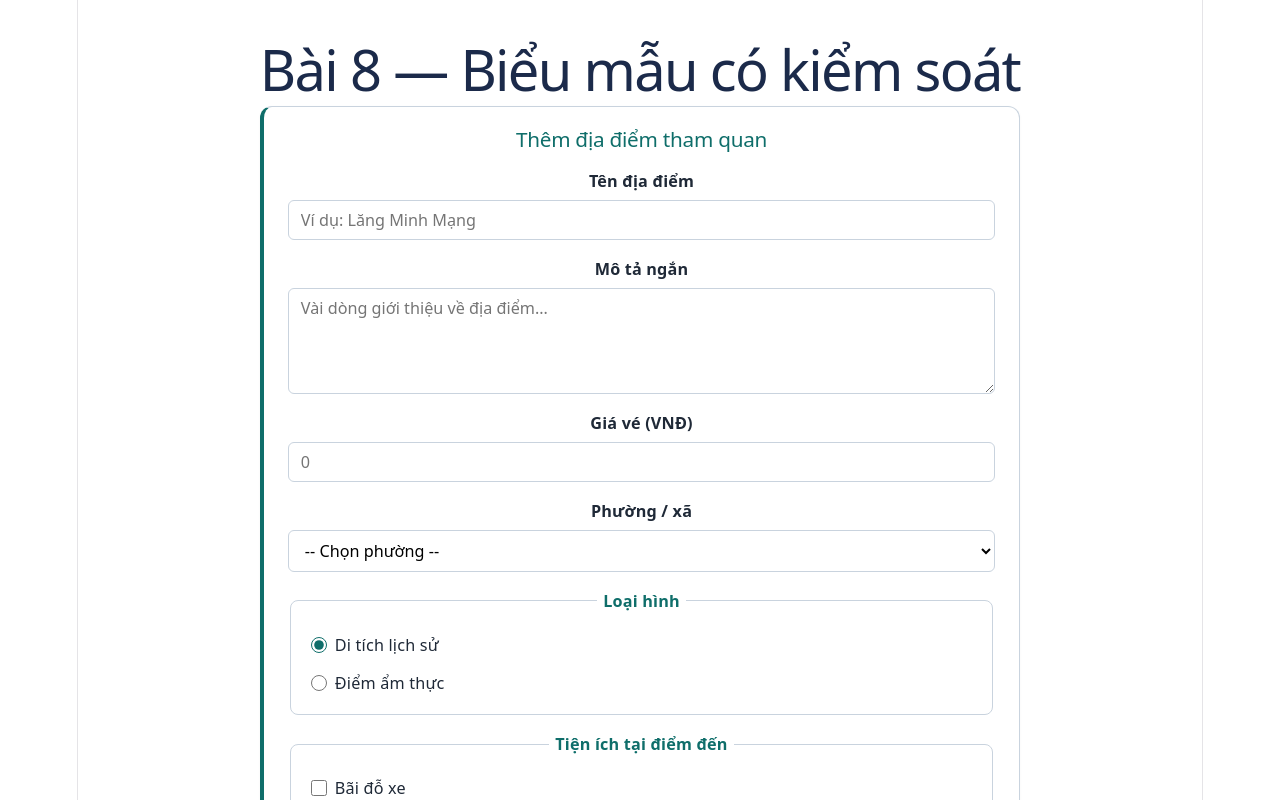
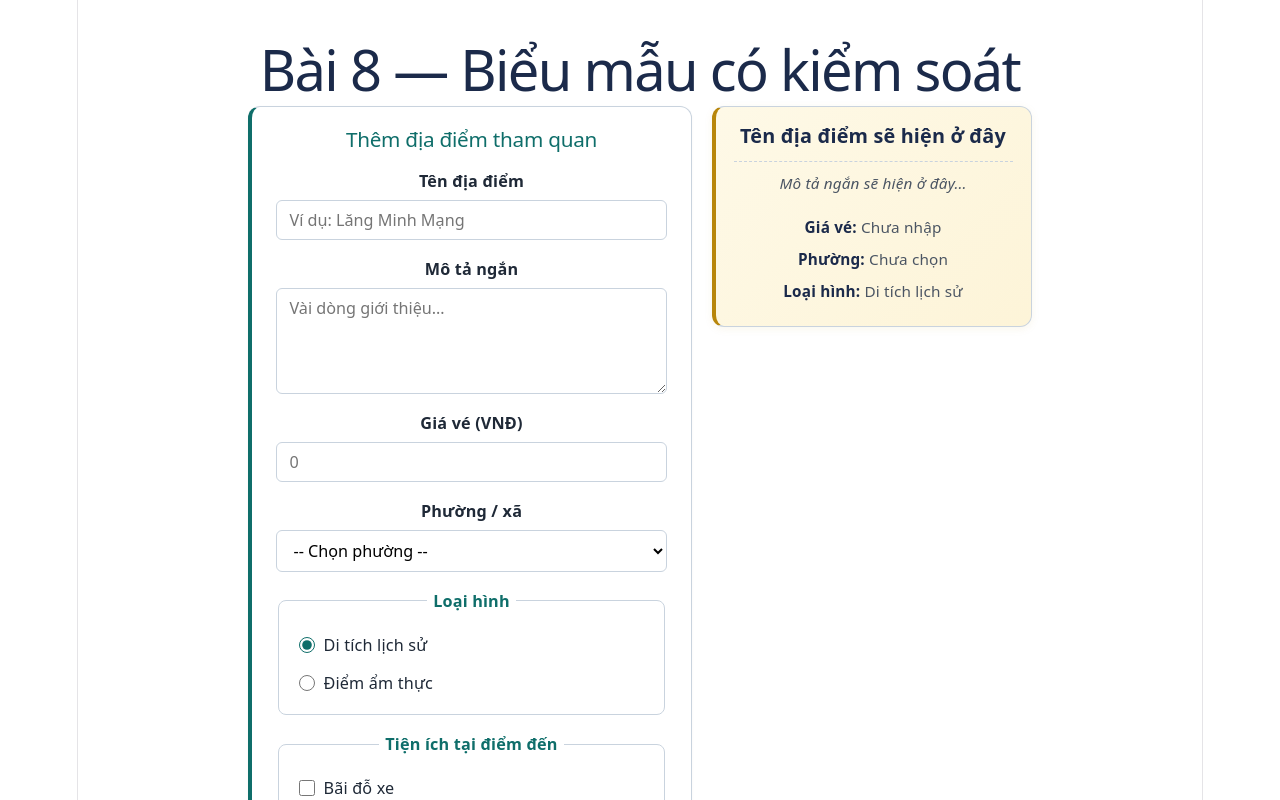
Before and after one commit to baophubaith123-blip/Phu-xuan-react, a React (Vite) app: page / in a window 1280 px wide. Shown: the top 800 px of the page. Built offline with nearby package versions, Linux system fonts and the light colour scheme.

Commit message:
Lab 5 Session 8: Lifting state up - khung xem truoc truc tiep

```diff
--- a/src/App.tsx
+++ b/src/App.tsx
@@ -1,8 +1,8 @@
-// App.tsx — Buổi 8: Biểu mẫu có kiểm soát + Custom Hook
+// App.tsx — Buổi 8: Biểu mẫu có kiểm soát
 // INT.7.18 — Web FrontEnd nâng cao
 
 import './styles/Bai8.css';
-import FormThemDiaDiem from './features/dia-diem/FormThemDiaDiem';
+import TrangThemDiaDiem from './pages/TrangThemDiaDiem';
 import FormGopY from './features/gop-y/FormGopY';
 
 export default function App() {
@@ -10,10 +10,10 @@ export default function App() {
     <main className="trang-Bai8">
       <h1>Bài 8 — Biểu mẫu có kiểm soát</h1>
 
-      {/* Form 1: Thêm địa điểm — dùng hook useForm */}
-      <FormThemDiaDiem />
+      {/* ✅ Lab 5: Trang có khung xem trước (cha giữ state) */}
+      <TrangThemDiaDiem />
 
-      {/* Form 2: Góp ý — dùng LẠI hook useForm */}
+      {/* Form Góp ý (vẫn dùng hook độc lập) */}
       <FormGopY />
     </main>
   );
--- a/src/features/dia-diem/FormThemDiaDiem.tsx
+++ b/src/features/dia-diem/FormThemDiaDiem.tsx
@@ -1,23 +1,9 @@
-// FormThemDiaDiem.tsx — Form thêm địa điểm (dùng hook useForm)
-// Buổi 8 · Lab 4: Rút gọn logic vào Custom Hook + thông báo thành công
+// FormThemDiaDiem.tsx — Form thêm địa điểm (NHẬN PROPS từ cha)
+// Buổi 8 · Lab 5: Không tự gọi hook — cha giữ state
 // INT.7.18 — Web FrontEnd nâng cao
 
-import { useState } from 'react';
-import type { ChangeEvent } from 'react';
-import { useForm } from '../../hooks/useForm';
-import { kiemChung } from './kiemChung';
+import type { ChangeEvent, FocusEvent, FormEvent } from 'react';
 import type { DuLieuForm } from './types';
-
-// ✅ Hằng số giá trị ban đầu — khai báo NGOÀI component
-const GIA_TRI_BAN_DAU: DuLieuForm = {
-  ten: '',
-  moTa: '',
-  giaVe: '',
-  phuong: '',
-  loaiHinh: 'di-tich',
-  dongY: false,
-  tienIch: [],
-};
 
 interface TienIch {
   ma: string;
@@ -31,13 +17,26 @@ const DS_TIEN_ICH: TienIch[] = [
   { ma: 'khu-ve-sinh', ten: 'Khu vệ sinh công cộng' },
 ];
 
+// ✅ Props — nhận TOÀN BỘ từ hook của cha + callback onThemXong
 interface FormThemDiaDiemProps {
+  duLieu: DuLieuForm;
+  setDuLieu: (updater: (truoc: DuLieuForm) => DuLieuForm) => void;
+  dangGui: boolean;
+  xuLyThayDoi: (
+    e: ChangeEvent<HTMLInputElement | HTMLTextAreaElement | HTMLSelectElement>
+  ) => void;
+  xuLyRoiO: (
+    e: FocusEvent<HTMLInputElement | HTMLTextAreaElement | HTMLSelectElement>
+  ) => void;
+  loiCuaO: (ten: string) => string | undefined;
+  xuLyGui: (
+    guiDuLieu: (duLieu: DuLieuForm) => Promise<void>
+  ) => (e: FormEvent<HTMLFormElement>) => Promise<void>;
+  datLai: () => void;
   onThemXong?: (duLieu: DuLieuForm) => void;
 }
 
-export default function FormThemDiaDiem({ onThemXong }: FormThemDiaDiemProps) {
-  // ✅ Hook quản lý state/handler/validation
-  const {
+export default function FormThemDiaDiem({
   duLieu,
   setDuLieu,
   dangGui,
@@ -46,12 +45,9 @@ export default function FormThemDiaDiem({ onThemXong }: FormThemDiaDiemProps) {
   loiCuaO,
   xuLyGui,
   datLai,
-  } = useForm(GIA_TRI_BAN_DAU, kiemChung);
-
-  // ✅ State riêng của form này — thông báo thành công
-  const [thongBao, setThongBao] = useState<string>('');
-
-  // ✅ Handler riêng cho nhóm tiện ích (vì lưu vào mảng)
+  onThemXong,
+}: FormThemDiaDiemProps) {
+  // ✅ Handler riêng cho nhóm tiện ích
   function xuLyTich(e: ChangeEvent<HTMLInputElement>) {
     const { value, checked } = e.target;
     setDuLieu((truoc) => ({
@@ -62,40 +58,22 @@ export default function FormThemDiaDiem({ onThemXong }: FormThemDiaDiemProps) {
     }));
   }
 
-  // ✅ Hàm gửi cụ thể cho form này
+  // ✅ Hàm gửi — gọi hook của cha
   const gui = xuLyGui(async (gt) => {
-    // Giả lập gọi máy chủ 1.2 giây
     await new Promise((r) => setTimeout(r, 1200));
 
-    // Chuyển giá vé về số trước khi gửi
     const duLieuGui = { ...gt, giaVe: Number(gt.giaVe) };
     console.log('Đã gửi:', duLieuGui);
 
-    // Thông báo cho cha (nếu có)
     onThemXong?.(gt);
-
-    // ✅ Hiện thông báo thành công
-    setThongBao(`Đã thêm địa điểm "${gt.ten}" thành công!`);
-
-    // ✅ Reset form
     datLai();
-
-    // ✅ Tự động ẩn thông báo sau 3 giây
-    setTimeout(() => setThongBao(''), 3000);
   });
 
   return (
     <form className="form-dia-diem" onSubmit={gui} noValidate>
       <h2>Thêm địa điểm tham quan</h2>
 
-      {/* ===== Thông báo thành công ===== */}
-      {thongBao && (
-        <p className="thong-bao-thanh-cong" role="status">
-          {thongBao}
-        </p>
-      )}
-
-      {/* ===== Ô 1: Tên địa điểm ===== */}
+      {/* ===== Ô 1: Tên ===== */}
       <div className="truong">
         <label htmlFor="ten">Tên địa điểm</label>
         <input
@@ -115,7 +93,7 @@ export default function FormThemDiaDiem({ onThemXong }: FormThemDiaDiemProps) {
         )}
       </div>
 
-      {/* ===== Ô 2: Mô tả ngắn ===== */}
+      {/* ===== Ô 2: Mô tả ===== */}
       <div className="truong">
         <label htmlFor="moTa">Mô tả ngắn</label>
         <textarea
@@ -124,7 +102,7 @@ export default function FormThemDiaDiem({ onThemXong }: FormThemDiaDiemProps) {
           rows={4}
           value={duLieu.moTa}
           onChange={xuLyThayDoi}
-          placeholder="Vài dòng giới thiệu về địa điểm…"
+          placeholder="Vài dòng giới thiệu…"
         />
       </div>
 
@@ -149,7 +127,7 @@ export default function FormThemDiaDiem({ onThemXong }: FormThemDiaDiemProps) {
         )}
       </div>
 
-      {/* ===== Ô 4: Phường / xã ===== */}
+      {/* ===== Ô 4: Phường ===== */}
       <div className="truong">
         <label htmlFor="phuong">Phường / xã</label>
         <select
@@ -173,7 +151,7 @@ export default function FormThemDiaDiem({ onThemXong }: FormThemDiaDiemProps) {
         )}
       </div>
 
-      {/* ===== Ô 5: Nhóm nút chọn "Loại hình" ===== */}
+      {/* ===== Ô 5: Loại hình ===== */}
       <fieldset>
         <legend>Loại hình</legend>
         <label>
@@ -198,7 +176,7 @@ export default function FormThemDiaDiem({ onThemXong }: FormThemDiaDiemProps) {
         </label>
       </fieldset>
 
-      {/* ===== Ô 6: Nhóm tiện ích ===== */}
+      {/* ===== Ô 6: Tiện ích ===== */}
       <fieldset>
         <legend>Tiện ích tại điểm đến</legend>
         {DS_TIEN_ICH.map((ti) => (
@@ -214,7 +192,7 @@ export default function FormThemDiaDiem({ onThemXong }: FormThemDiaDiemProps) {
         ))}
       </fieldset>
 
-      {/* ===== Ô 7: Hộp kiểm xác nhận ===== */}
+      {/* ===== Ô 7: Xác nhận ===== */}
       <label className="hop-kiem-xac-nhan">
         <input
           name="dongY"
--- /dev/null
+++ b/src/features/dia-diem/XemTruocTheDiaDiem.tsx
@@ -0,0 +1,51 @@
+// XemTruocTheDiaDiem.tsx — Khung xem trước (chỉ đọc)
+// Buổi 8 · Lab 5: Nâng state lên cha, con chỉ nhận props
+// INT.7.18 — Web FrontEnd nâng cao
+
+import type { DuLieuForm } from './types';
+
+interface XemTruocTheDiaDiemProps {
+  duLieu: DuLieuForm;
+}
+
+export default function XemTruocTheDiaDiem({ duLieu }: XemTruocTheDiaDiemProps) {
+  return (
+    <aside className="the-xem-truoc">
+      <h3 className="the-xem-truoc__tieu-de">
+        {duLieu.ten || 'Tên địa điểm sẽ hiện ở đây'}
+      </h3>
+
+      <p className="the-xem-truoc__mo-ta">
+        {duLieu.moTa || 'Mô tả ngắn sẽ hiện ở đây...'}
+      </p>
+
+      <p>
+        <strong>Giá vé: </strong>
+        {duLieu.giaVe
+          ? Number(duLieu.giaVe).toLocaleString('vi-VN') + ' đ'
+          : 'Chưa nhập'}
+      </p>
+
+      <p>
+        <strong>Phường: </strong>
+        {duLieu.phuong || 'Chưa chọn'}
+      </p>
+
+      <p>
+        <strong>Loại hình: </strong>
+        {duLieu.loaiHinh === 'di-tich' ? 'Di tích lịch sử' : 'Điểm ẩm thực'}
+      </p>
+
+      {duLieu.tienIch.length > 0 && (
+        <p>
+          <strong>Tiện ích: </strong>
+          {duLieu.tienIch.join(', ')}
+        </p>
+      )}
+
+      {duLieu.dongY && (
+        <p className="the-xem-truoc__xac-nhan">✓ Đã xác nhận thông tin</p>
+      )}
+    </aside>
+  );
+}
--- /dev/null
+++ b/src/pages/TrangThemDiaDiem.tsx
@@ -0,0 +1,52 @@
+// TrangThemDiaDiem.tsx — Trang cha giữ state, truyền xuống 2 con
+// Buổi 8 · Lab 5: Nâng state lên (Lifting State Up)
+// INT.7.18 — Web FrontEnd nâng cao
+
+import { useState } from 'react';
+import { useForm } from '../hooks/useForm';
+import { kiemChung } from '../features/dia-diem/kiemChung';
+import FormThemDiaDiem from '../features/dia-diem/FormThemDiaDiem';
+import XemTruocTheDiaDiem from '../features/dia-diem/XemTruocTheDiaDiem';
+import type { DuLieuForm } from '../features/dia-diem/types';
+
+const GIA_TRI_BAN_DAU: DuLieuForm = {
+  ten: '',
+  moTa: '',
+  giaVe: '',
+  phuong: '',
+  loaiHinh: 'di-tich',
+  dongY: false,
+  tienIch: [],
+};
+
+export default function TrangThemDiaDiem() {
+  // ✅ CHA gọi hook — giữ toàn bộ state
+  const form = useForm(GIA_TRI_BAN_DAU, kiemChung);
+
+  // ✅ State riêng cho thông báo thành công (giữ ở cha)
+  const [thongBao, setThongBao] = useState('');
+
+  return (
+    <div className="trang-them-dia-diem">
+      {/* ✅ Thanh thông báo thành công — hiển thị trên cùng */}
+      {thongBao && (
+        <p className="thong-bao-thanh-cong" role="status">
+          {thongBao}
+        </p>
+      )}
+
+      {/* ✅ Bố cục 2 cột: form bên trái, xem trước bên phải */}
+      <div className="bo-cuc-hai-cot">
+        <FormThemDiaDiem
+          {...form}
+          onThemXong={(gt) => {
+            setThongBao(`Đã thêm địa điểm "${gt.ten}" thành công!`);
+            setTimeout(() => setThongBao(''), 3000);
+          }}
+        />
+
+        <XemTruocTheDiaDiem duLieu={form.duLieu} />
+      </div>
+    </div>
+  );
+}
--- a/src/styles/Bai8.css
+++ b/src/styles/Bai8.css
@@ -8,7 +8,7 @@
    ============================================================ */
 
 .trang-Bai8 {
-  max-width: 880px;
+  max-width: 1000px;
   margin: 0 auto;
   padding: 24px;
   font-family: system-ui, -apple-system, 'Segoe UI', Roboto, sans-serif;
@@ -30,7 +30,7 @@
   margin: 20px 0;
   background: #ffffff;
   box-shadow: 0 1px 3px rgba(0, 0, 0, 0.04);
-  border-left: 4px solid #0f6e6a;   /* Viền trái xanh teal — phân biệt form */
+  border-left: 4px solid #0f6e6a;
 }
 
 .form-dia-diem h2 {
@@ -276,7 +276,7 @@
   margin: 20px 0;
   background: #ffffff;
   box-shadow: 0 1px 3px rgba(0, 0, 0, 0.04);
-  border-left: 4px solid #b8860b;   /* Viền trái vàng — phân biệt với form địa điểm */
+  border-left: 4px solid #b8860b;
 }
 
 .form-gop-y h2 {
@@ -286,11 +286,6 @@
   font-size: 1.15rem;
 }
 
-/* ✅ Form góp ý cũng dùng chung class .truong — nên chỉ cần định nghĩa thêm
-   các rule đặc thù (nếu có). Hiện tại không cần gì thêm vì .truong,
-   .thong-bao-loi, .nhom-nut đều đã được định nghĩa chung ở trên. */
-
-/* --- Tinh chỉnh riêng cho form góp ý (nếu muốn) --- */
 .form-gop-y .truong input:focus,
 .form-gop-y .truong textarea:focus {
   border-color: #b8860b;
@@ -306,3 +301,79 @@
   background: #966d09;
   border-color: #966d09;
 }
+
+/* ============================================================
+   Lab 5 Buổi 8 — Bố cục 2 cột & Khung xem trước
+   ============================================================ */
+
+.trang-them-dia-diem {
+  margin: 20px 0;
+}
+
+/* --- Bố cục 2 cột: form bên trái, xem trước bên phải --- */
+.bo-cuc-hai-cot {
+  display: grid;
+  grid-template-columns: 1fr 320px;
+  gap: 20px;
+  align-items: start;
+}
+
+@media (max-width: 768px) {
+  .bo-cuc-hai-cot {
+    grid-template-columns: 1fr;
+  }
+}
+
+/* Form không cần margin lớn vì đã nằm trong grid */
+.bo-cuc-hai-cot > .form-dia-diem {
+  margin: 0;
+}
+
+/* --- Khung xem trước (sticky — dính khi cuộn) --- */
+.the-xem-truoc {
+  position: sticky;
+  top: 20px;
+  border: 1px solid #c9d3de;
+  border-radius: 12px;
+  padding: 16px 18px;
+  background: linear-gradient(135deg, #fef9e7 0%, #fdf4d8 100%);
+  border-left: 4px solid #b8860b;
+  box-shadow: 0 2px 8px rgba(184, 134, 11, 0.08);
+}
+
+.the-xem-truoc__tieu-de {
+  color: #1b2a4a;
+  margin: 0 0 8px;
+  font-size: 1.1rem;
+  padding-bottom: 8px;
+  border-bottom: 1px dashed #c9d3de;
+  min-height: 1.5em;
+}
+
+.the-xem-truoc__mo-ta {
+  color: #4b5563;
+  font-size: 0.9rem;
+  font-style: italic;
+  margin: 8px 0 12px;
+  min-height: 2.5em;
+}
+
+.the-xem-truoc p {
+  font-size: 0.85rem;
+  margin: 6px 0;
+  color: #4b5563;
+}
+
+.the-xem-truoc p strong {
+  color: #1b2a4a;
+}
+
+.the-xem-truoc__xac-nhan {
+  margin-top: 12px !important;
+  padding: 6px 10px;
+  background: #f0fdf4;
+  border-radius: 6px;
+  color: #15803d !important;
+  font-weight: 600;
+  font-size: 0.85rem !important;
+}
```
Lines whose indentation alone changed are shown as unchanged.
